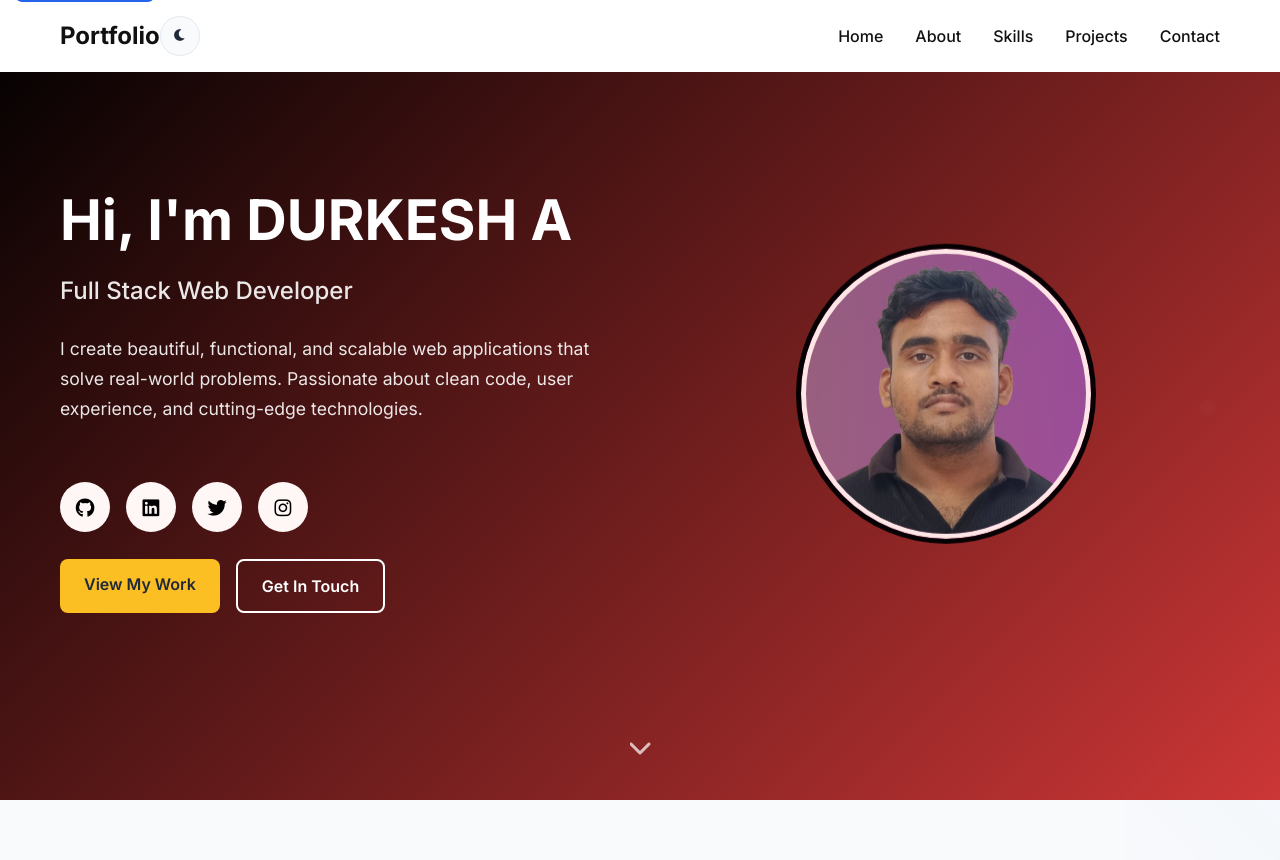
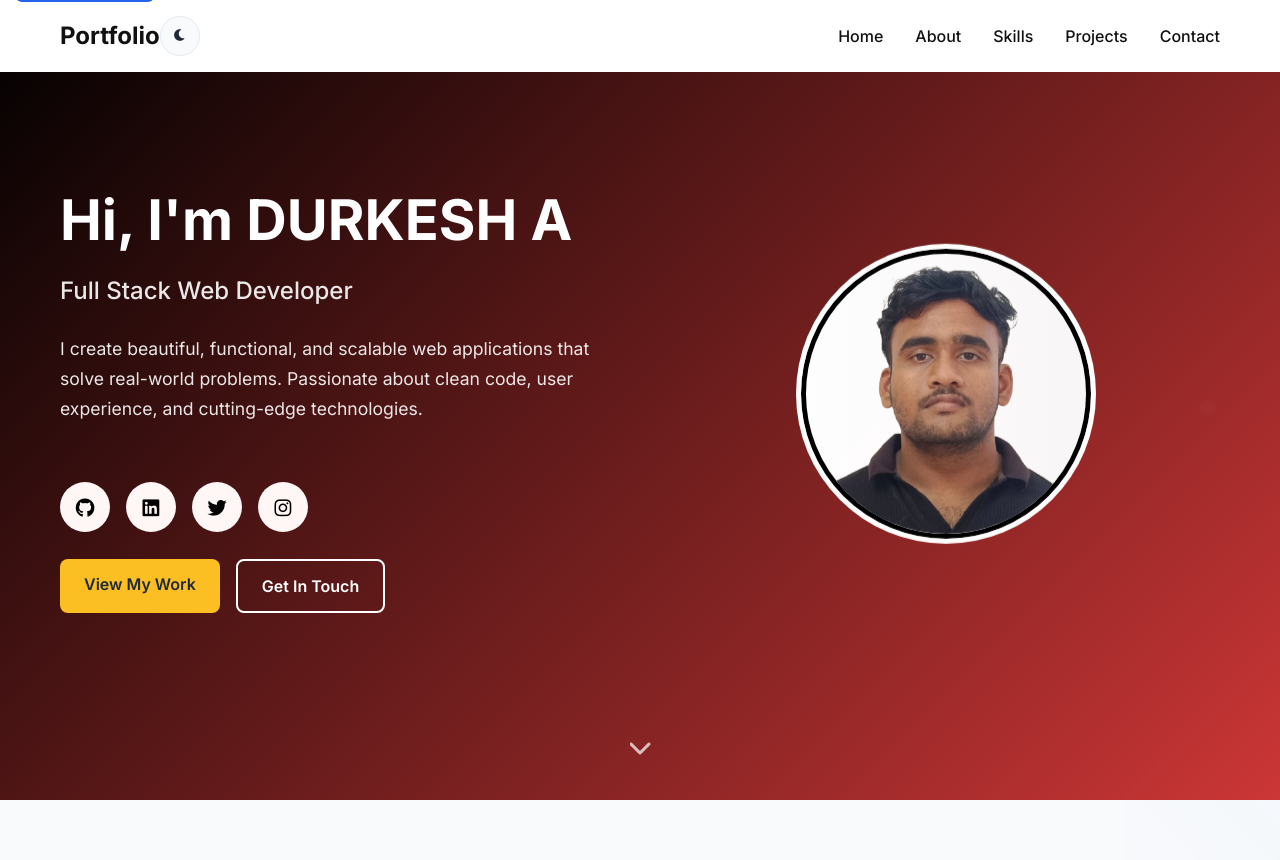
Before and after one commit to DURKESH369/portfolio, a plain HTML site: page index.html in a window 1280 px wide. Shown: the top 860 px of the page. Drawn offline with Linux system fonts and the light colour scheme.

Commit message:
Update styles.css
update

```diff
--- a/styles.css
+++ b/styles.css
@@ -561,7 +561,7 @@ body.theme-dark .hero {
 .hero-avatar {
     width: 300px;
     height: 300px;
-    background: rgba(142, 21, 144, 0.501);
+    background: rgba(243, 243, 243, 0.956);
     border-radius: 50%;
     display: flex;
     align-items: center;
@@ -569,7 +569,7 @@ body.theme-dark .hero {
     font-size: 8rem;
     color: rgba(255, 255, 255, 0.8);
     backdrop-filter: blur(10px);
-    border: 5px solid rgba(0, 0, 0, 0.953);
+    border: 5px solid rgba(255, 255, 255, 0.953);
     animation: avatarFloat 8s ease-in-out infinite;
     position: relative;
     overflow: hidden;
@@ -580,9 +580,9 @@ body.theme-dark .hero {
     height: 100%;
     object-fit: cover;
     border-radius: 50%;
-    border: 5px solid #ffe6e6;
+    border: 5px solid #000000;
     box-shadow: 0 10px 30px rgba(0,0,0,0.25);
-    background: linear-gradient(to right, rgba(176, 166, 166, 0.5), rgba(167, 124, 213, 0.5));
+    background: linear-gradient(to right, rgb(255, 254, 254), rgba(255, 254, 255, 0.618));
 }
 
 .hero-avatar::before {
```
